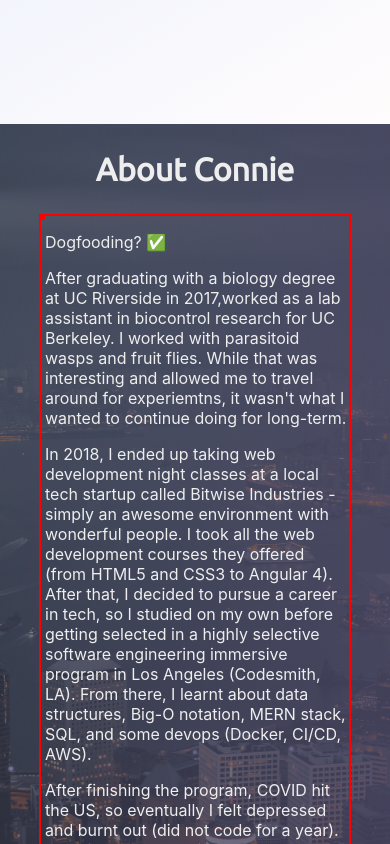
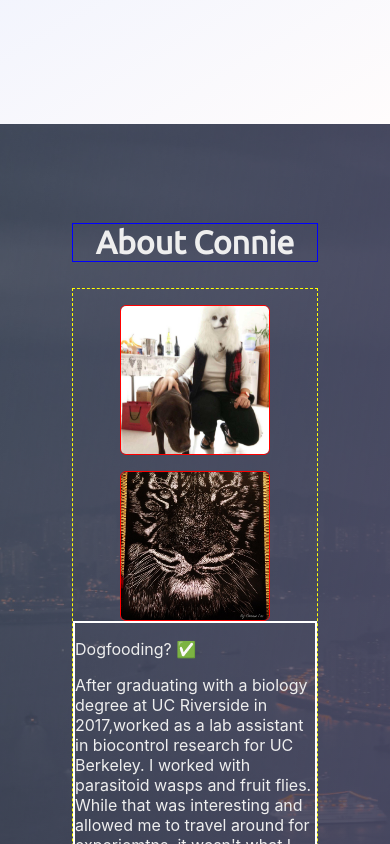
Before and after one commit to connielion/cl-nextfolio, a Next.js app: page / in a window 390 px wide. Shown: the part 720-1564 px from the top of the page. Built offline with nearby package versions, Linux system fonts and the light colour scheme.

Commit message:
refactor(about): added media queries and spacing

```diff
--- a/components/layout/RoundImage.js
+++ b/components/layout/RoundImage.js
@@ -5,10 +5,19 @@ const Round = styled.div`
   overflow: hidden;
   border-radius: 4%;
   position: relative !important;
+  height: 150px;
+  width: 150px;
   max-height: 180px;
   max-width: 180px;
+  padding: 2rem;
   display: block;
+  border: 1px solid red;
+  margin-top: 1rem;
   @media (min-width: ${widths.tab}) {
+    min-height: 250px;
+    min-width: 250px;
+  }
+  @media (min-width: ${widths.laptop}) {
     min-height: 300px;
     min-width: 300px;
   }
--- a/components/layout/section-heading.js
+++ b/components/layout/section-heading.js
@@ -7,6 +7,7 @@ const Heading = styled.h2`
   font-size: 2rem;
   font-weight: bold;
   font-family: "Ubuntu", sans-serif;
+  border: 1px solid blue;
   @media (min-width: ${widths.tab}) {
     font-size: 3rem;
   }
--- a/components/sections/about.js
+++ b/components/sections/about.js
@@ -16,44 +16,47 @@ const Wrapper = styled.section`
   background-size: cover;
   color: #eee;
   height: auto;
-  padding-bottom: 4.5rem;
+  padding-bottom: 2.5rem;
   -webkit-clip-path: polygon(0 0, 100% 0, 100% 95%, 0 100%);
   clip-path: polygon(0 0, 100% 0, 100% 95%, 0 100%);
-
+  padding: 4.5rem;
   @media (min-width: ${widths.laptop}) {
     height: 100vh;
-    padding-bottom: 0 2rem 5rem 2rem;
+    padding: 1rem 2rem 5rem 2rem;
     -webkit-clip-path: polygon(0 0, 100% 0, 100% 80%, 0 100%);
     clip-path: polygon(0 0, 100% 0, 100% 80%, 0 100%);
   }
 `;
 
 const Content = styled.div`
-  height: 80%;
-  width: 80%;
-  margin: 0 auto;
   display: flex;
-  flex-direction: row;
-  justify-content: center;
-  border: 2px solid red;
+  flex-direction: column;
+  justify-content: space-evenly;
+  border: 1px dashed yellow;
+  padding: 0;
+  margin: 0;
+  @media (min-width: ${widths.tab}) {
+    flex-direction: row;
+  }
 `;
 
 const ImageColumn = styled.div`
   display: flex;
   flex-direction: column;
-
   justify-content: space-between;
   flex-wrap: wrap;
-
-  height: 100%;
-  border: 2px solid red;
+  align-items: center;
+  @media (min-width: ${widths.laptop}) {
+    padding: 4.5rem;
+  }
 `;
 
 const Text = styled.div`
   font-size: 1rem;
-  width: 100%;
+  border: 2px solid white;
   @media (min-width: ${widths.tab}) {
     font-size: 1.25rem;
+    padding: 4.5rem;
   }
 `;
 const AboutSection = () => {
```
